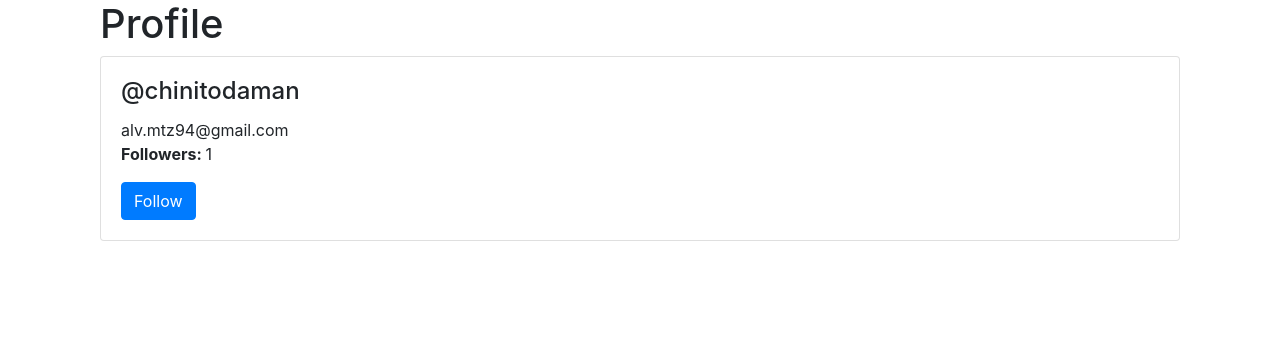
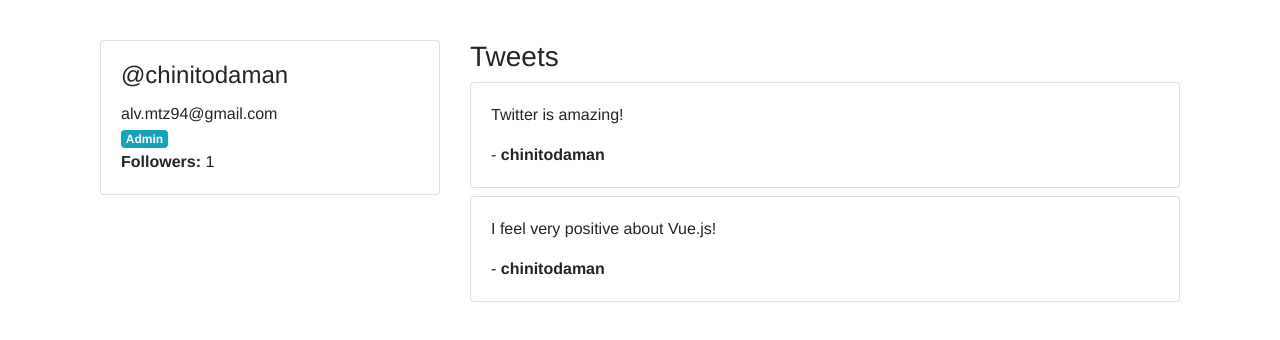
Before and after one commit to jsgilberto/twitter-clone, a Vue app: page / in a window 1280 px wide. Shown: the top 340 px of the page. Built offline with nearby package versions, Linux system fonts and the light colour scheme.

Commit message:
added new component TweetItem

```diff
--- a/src/App.vue
+++ b/src/App.vue
@@ -1,6 +1,9 @@
 <template>
-<div class="container">
-  <UserProfile/>
+<div id="app">
+  <div class="container">
+    <UserProfile/>
+  </div>
+
 </div>
 </template>
 
@@ -9,9 +12,7 @@
 
 export default {
   name: 'App',
-  components: {
-    UserProfile
-  }
+  components: { UserProfile }
 }
 </script>
 
@@ -20,5 +21,7 @@
   font-family: Avenir, Helvetica, Arial, sans-serif;
   -webkit-font-smoothing: antialiased;
   -moz-osx-font-smoothing: grayscale;
+  margin-top: 40px;
+  margin-bottom: 40px;
 }
 </style>
--- /dev/null
+++ b/src/components/TweetItem.vue
@@ -0,0 +1,40 @@
+<template>
+  <b-card class="tweet-item" @click="favoriteTweet(tweet.id)">
+    <b-card-text>
+      <p>{{ tweet.content }}</p>
+      - <strong>{{ username }}</strong>
+    </b-card-text>
+  </b-card>
+</template>
+
+<script>
+export default {
+  name: 'TweetItem',
+  props: {
+    username: {
+      type: String,
+      required: true
+    },
+    tweet: {
+      type: Object,
+      required: true
+    }
+  },
+  methods: {
+    favoriteTweet(id) {
+      this.$emit('favorite', id)
+    }
+  }
+}
+</script>
+
+<style scoped>
+.tweet-item {
+  cursor: pointer;
+  transition: all 0.25s ease;
+}
+
+.tweet-item:hover {
+  transform: scale(1.05, 1.05);
+}
+</style>
--- a/src/components/UserProfile.vue
+++ b/src/components/UserProfile.vue
@@ -1,15 +1,8 @@
 <template>
-  <div class="container">
-    <!-- <div class="user-profile">
-      <div class="user-profile__user-panel">
-        <h1 class="user-profile__username">@{{ user.username }}</h1>
-        <div class="user-profile__follower-count">
-          <strong>Followers:</strong> {{ followers }}
-        </div>
-      </div>
-    </div> -->
+  <b-container>
 
-    <h1>Profile</h1>
+    <b-row>
+      <b-col cols="4">
         <b-card
           :title="'@' + user.username"
           tag="article"
@@ -17,19 +10,41 @@
         >
           <b-card-text>
             {{ user.email }} <br>
-        <strong>Followers: </strong> {{ followers}}
+            <b-badge variant="info" v-if="user.isAdmin">Admin</b-badge> <br>
+            <strong>Followers: </strong> {{ followers }}
           </b-card-text>
 
-      <b-button href="#" variant="primary" @click="followUser" >Follow</b-button>
+          <!-- <b-button href="#" variant="primary" @click="followUser" >Follow</b-button> -->
         </b-card>
-  </div>
+      </b-col>
+      <b-col>
+        <h3>Tweets</h3>
+        <TweetItem
+          v-for="tweet in user.tweets"
+          :key="tweet.id"
+          :username="user.username"
+          :tweet="tweet"
+          class="mb-2"
+          @favorite="toggleFavorite"
+        >
+        </TweetItem>
+      </b-col>
+    </b-row>
+
+
+
+
+  </b-container>
 
 
 </template>
 
 <script>
+import TweetItem from './TweetItem'
+
 export default {
   name: 'UserProfile',
+  components: { TweetItem },
   data() {
     return {
       followers: 0,
@@ -39,7 +54,11 @@
         firstName: 'Jesus',
         lastName: 'Alvarez',
         email: 'alv.mtz94@gmail.com',
-        isAdmin: true
+        isAdmin: true,
+        tweets: [
+          { id: 1, content: 'Twitter is amazing!'},
+          { id: 2, content: 'I feel very positive about Vue.js! '}
+        ]
       }
     }
   },
@@ -51,6 +70,9 @@
   methods: {
     followUser() {
       this.followers++;
+    },
+    toggleFavorite(id) {
+      alert(`Favorite id #${id}`);
     }
   },
   mounted() {
```
Lines whose indentation alone changed are shown as unchanged.
